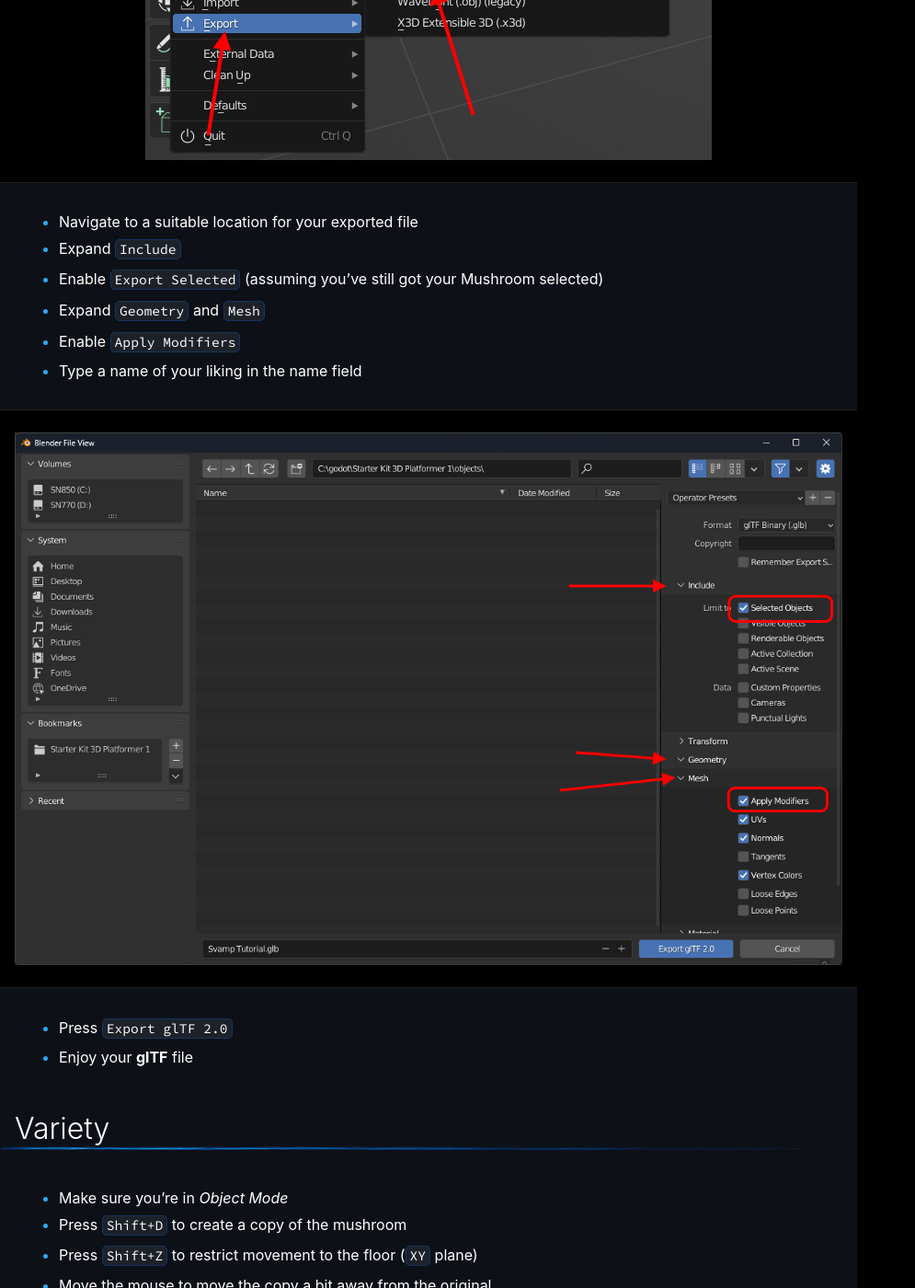
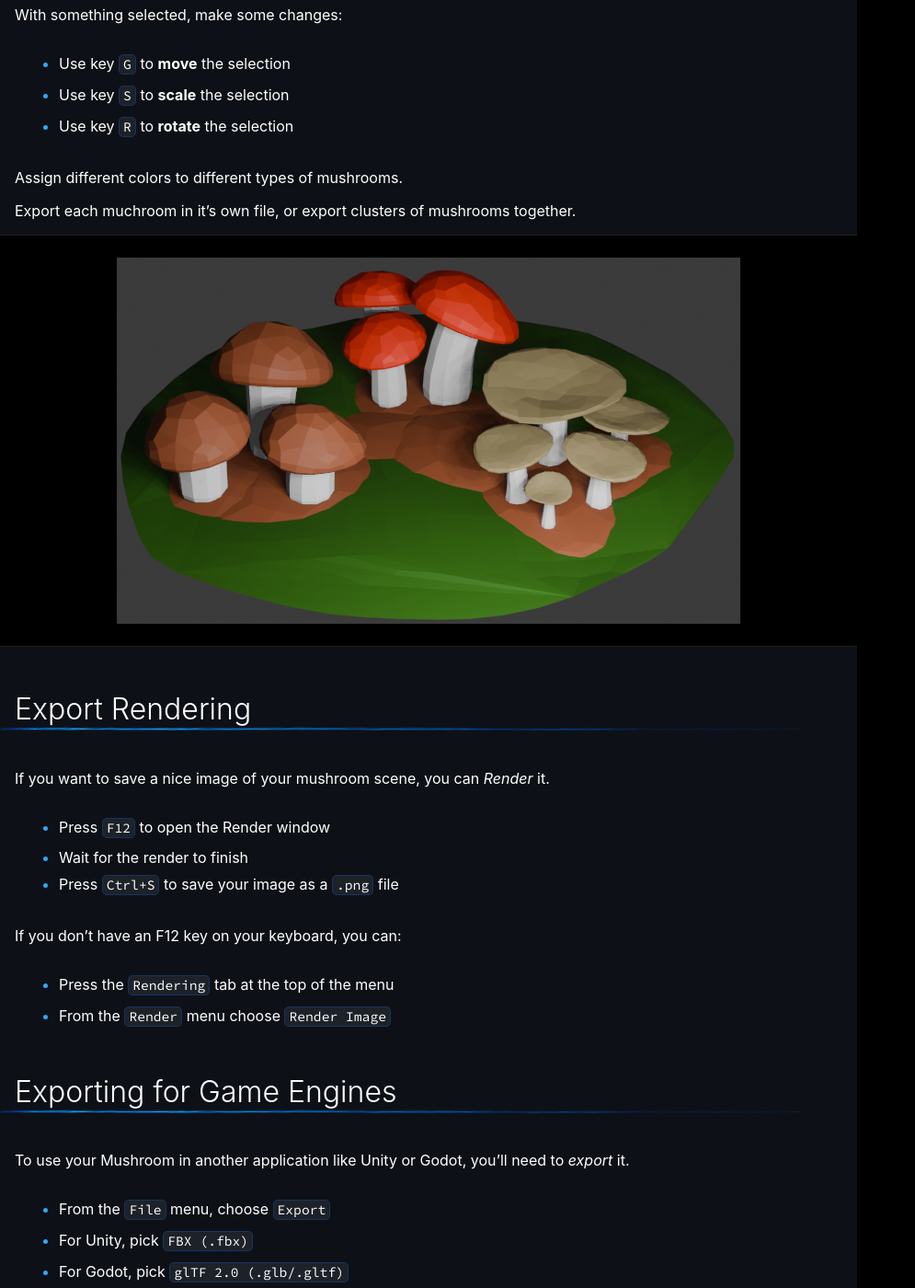
Before and after one commit to marpor/codingpirates, a Jekyll site: the page built from blender/mushroom.md, in a window 1280 px wide and 1400 px high, scrolled down 19070 px. Shown: the whole window at 92% size, without its empty margins (0-995 px from the left). Built offline with Jekyll 4.4.1, drawn with Linux system fonts in a browser that asks for light colours; our own code applies the rules of GitHub Pages for plain Markdown files; some of the changed text lies outside the part shown.

Commit message:
Update mushroom.md

```diff
--- a/blender/mushroom.md
+++ b/blender/mushroom.md
@@ -276,26 +276,6 @@ If you haven't already done this, now would be a very good time to save your Ble
 
 If this is the first save, Blender will ask for a name and location
 
-# Exporting
-
-To use your Mushroom in another application like Godot, you'll need to _export_ it.
-
-* From the `File` menu, choose `Export`, then `glTF 2.0 (.glb/.gltf)`:
-
-![Export glTF 2.0](res/mushroom/export_gltf.png)
-
-* Navigate to a suitable location for your exported file
-* Expand `Include`
-* Enable `Export Selected` (assuming you've still got your Mushroom selected)
-* Expand `Geometry` and `Mesh`
-* Enable `Apply Modifiers`
-* Type a name of your liking in the name field
-
-![Export glTF Dialog](res/mushroom/export_gltf_dialog.png)
-
-* Press `Export glTF 2.0`
-* Enjoy your **glTF** file
-
 # Variety
 
 * Make sure you're in *Object Mode*
@@ -325,3 +305,37 @@ Assign different colors to different types of mushrooms.
 Export each muchroom in it's own file, or export clusters of mushrooms together.
 
 ![Variety of Mushrooms](res/mushroom/variety.png)
+
+# Export Rendering
+
+If you want to save a nice image of your mushroom scene, you can *Render* it.
+
+* Press `F12` to open the Render window
+* Wait for the render to finish
+* Press `Ctrl+S` to save your image as a `.png` file
+
+If you don't have an F12 key on your keyboard, you can:
+* Press the `Rendering` tab at the top of the menu
+* From the `Render` menu choose `Render Image`
+
+# Exporting for Game Engines
+
+To use your Mushroom in another application like Unity or Godot, you'll need to _export_ it.
+
+* From the `File` menu, choose `Export`
+* For Unity, pick `FBX (.fbx)`
+* For Godot, pick `glTF 2.0 (.glb/.gltf)`
+
+![Export glTF 2.0](res/mushroom/export_gltf.png)
+
+* Navigate to a suitable location for your exported file
+* Expand `Include`
+* Enable `Selected Objects` (assuming you've still got your Mushroom selected)
+* Expand `Data` (for glTF) or `Geometry` (for FBX)
+* Expand `Mesh`
+* Enable `Apply Modifiers`
+* Type a name of your liking in the name field
+
+![Export glTF Dialog](res/mushroom/export_gltf_dialog.png)
+
+* Press `Export glTF 2.0` or `Export FBX`
```
